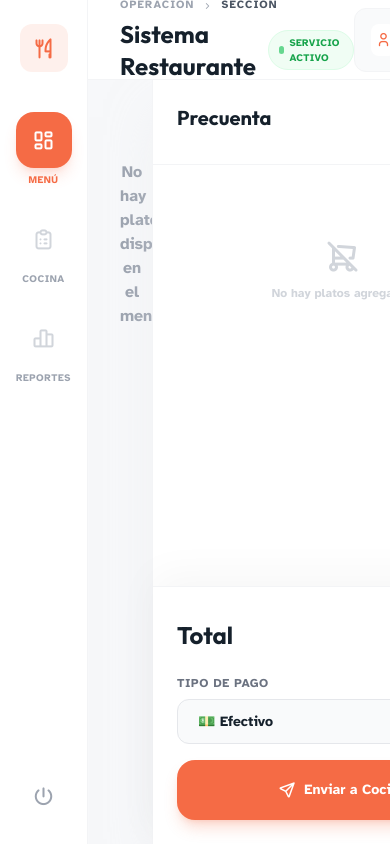
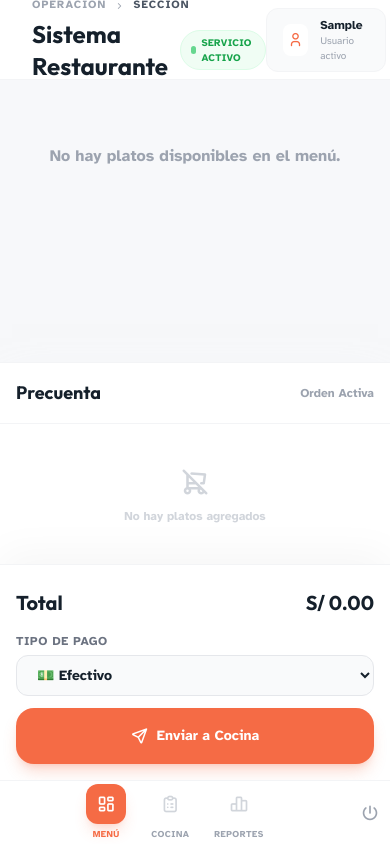
Before and after one commit to JosePizarro1/sistema-restaurante, a Django app: page / in a window 390 px wide. Run offline with Django 5.2, Linux system fonts and the light colour scheme; the visitor is signed in with stand-in values (Sample User, id 1); data that the repository does not hold is empty; some libraries are stand-ins or nearby versions.

Commit message:
feat: soporte 100% responsive en Login, Sidebar (Bottom Nav en mobile), POS, Cocina y Reportes

```diff
--- a/templates/base.html
+++ b/templates/base.html
@@ -34,18 +34,18 @@
 <body class="bg-[#F7F8FA] h-screen w-full font-['Atkinson_Hyperlegible'] text-[#15202B] overflow-hidden">
 
     {% if user.is_authenticated %}
-    <div class="flex h-screen w-full overflow-hidden">
-        <!-- Sidebar Reutilizable -->
+    <div class="flex flex-col lg:flex-row h-screen w-full overflow-hidden">
+        <!-- Sidebar Reutilizable (Responsive) -->
         {% include 'includes/sidebar.html' %}
 
         <!-- Área Principal de Contenido -->
-        <main class="flex-1 flex flex-col overflow-hidden">
+        <main class="flex-1 flex flex-col overflow-hidden pb-16 lg:pb-0">
             <!-- Header Reutilizable -->
             {% include 'includes/header.html' %}
 
             <!-- Mensajes del Sistema -->
             {% if messages %}
-                <div class="px-8 pt-4">
+                <div class="px-4 lg:px-8 pt-4">
                     {% for message in messages %}
                         <div class="p-4 mb-2 rounded-xl text-sm font-bold flex items-center justify-between {% if message.tags == 'success' %}bg-green-100 text-green-800 border border-green-200{% else %}bg-blue-100 text-blue-800 border border-blue-200{% endif %}">
                             <span>{{ message }}</span>
--- a/templates/includes/sidebar.html
+++ b/templates/includes/sidebar.html
@@ -1,39 +1,44 @@
-<!-- Sidebar Lateral -->
-<aside class="w-[88px] h-full bg-white border-r border-gray-100 flex flex-shrink-0 flex-col items-center py-6 gap-8 z-20">
-    <div class="w-12 h-12 bg-primary-light rounded-xl flex items-center justify-center text-primary-custom mb-2">
+<!-- Sidebar Lateral (Responsive: Menú inferior flotante en móviles/tablets pequeñas y Sidebar fijo en laptops/desktops) -->
+<aside class="w-full lg:w-[88px] h-16 lg:h-full bg-white border-t lg:border-t-0 lg:border-r border-gray-100 flex flex-row lg:flex-col items-center justify-around lg:justify-start py-2 lg:py-6 gap-0 lg:gap-8 z-50 fixed lg:relative bottom-0 left-0">
+    <!-- Brand Logo (Solo en Desktop) -->
+    <div class="hidden lg:flex w-12 h-12 bg-primary-light rounded-xl items-center justify-center text-primary-custom mb-2">
         <i class="ti ti-tools-kitchen-2 text-2xl"></i>
     </div>
-    <nav class="flex flex-col gap-6 flex-1">
+
+    <!-- Nav Items -->
+    <nav class="flex flex-row lg:flex-col gap-6 lg:gap-6 flex-1 justify-center lg:justify-start items-center">
         <a class="nav-item flex flex-col items-center gap-1 group text-decoration-none" href="{% url 'pos' %}">
-            <div class="w-14 h-14 {% if request.resolver_match.url_name == 'pos' %}bg-primary-custom text-white shadow-lg shadow-[#F56B45]/20{% else %}text-gray-300 group-hover:bg-gray-50{% endif %} rounded-[18px] flex items-center justify-center transition-all">
-                <i class="ti ti-layout-dashboard text-2xl"></i>
+            <div class="w-10 h-10 lg:w-14 lg:h-14 {% if request.resolver_match.url_name == 'pos' %}bg-primary-custom text-white shadow-lg shadow-[#F56B45]/20{% else %}text-gray-300 group-hover:bg-gray-50{% endif %} rounded-xl lg:rounded-[18px] flex items-center justify-center transition-all">
+                <i class="ti ti-layout-dashboard text-xl lg:text-2xl"></i>
             </div>
-            <span class="text-[10px] font-bold uppercase tracking-wider {% if request.resolver_match.url_name == 'pos' %}text-primary-custom{% else %}text-gray-400 group-hover:text-gray-600{% endif %}">
+            <span class="text-[9px] lg:text-[10px] font-bold uppercase tracking-wider {% if request.resolver_match.url_name == 'pos' %}text-primary-custom{% else %}text-gray-400 group-hover:text-gray-600{% endif %}">
                 Menú
             </span>
         </a>
         <a class="nav-item flex flex-col items-center gap-1 group text-decoration-none" href="{% url 'cocina' %}">
-            <div class="w-14 h-14 {% if request.resolver_match.url_name == 'cocina' %}bg-primary-custom text-white shadow-lg shadow-[#F56B45]/20{% else %}text-gray-300 group-hover:bg-gray-50{% endif %} rounded-[18px] flex items-center justify-center transition-all">
-                <i class="ti ti-clipboard-list text-2xl"></i>
+            <div class="w-10 h-10 lg:w-14 lg:h-14 {% if request.resolver_match.url_name == 'cocina' %}bg-primary-custom text-white shadow-lg shadow-[#F56B45]/20{% else %}text-gray-300 group-hover:bg-gray-50{% endif %} rounded-xl lg:rounded-[18px] flex items-center justify-center transition-all">
+                <i class="ti ti-clipboard-list text-xl lg:text-2xl"></i>
             </div>
-            <span class="text-[10px] font-bold uppercase tracking-wider {% if request.resolver_match.url_name == 'cocina' %}text-primary-custom{% else %}text-gray-400 group-hover:text-gray-600{% endif %}">
+            <span class="text-[9px] lg:text-[10px] font-bold uppercase tracking-wider {% if request.resolver_match.url_name == 'cocina' %}text-primary-custom{% else %}text-gray-400 group-hover:text-gray-600{% endif %}">
                 Cocina
             </span>
         </a>
         <a class="nav-item flex flex-col items-center gap-1 group text-decoration-none" href="{% url 'reportes' %}">
-            <div class="w-14 h-14 {% if request.resolver_match.url_name == 'reportes' %}bg-primary-custom text-white shadow-lg shadow-[#F56B45]/20{% else %}text-gray-300 group-hover:bg-gray-50{% endif %} rounded-[18px] flex items-center justify-center transition-all">
-                <i class="ti ti-chart-bar text-2xl"></i>
+            <div class="w-10 h-10 lg:w-14 lg:h-14 {% if request.resolver_match.url_name == 'reportes' %}bg-primary-custom text-white shadow-lg shadow-[#F56B45]/20{% else %}text-gray-300 group-hover:bg-gray-50{% endif %} rounded-xl lg:rounded-[18px] flex items-center justify-center transition-all">
+                <i class="ti ti-chart-bar text-xl lg:text-2xl"></i>
             </div>
-            <span class="text-[10px] font-bold uppercase tracking-wider {% if request.resolver_match.url_name == 'reportes' %}text-primary-custom{% else %}text-gray-400 group-hover:text-gray-600{% endif %}">
+            <span class="text-[9px] lg:text-[10px] font-bold uppercase tracking-wider {% if request.resolver_match.url_name == 'reportes' %}text-primary-custom{% else %}text-gray-400 group-hover:text-gray-600{% endif %}">
                 Reportes
             </span>
         </a>
     </nav>
-    <div class="mt-auto flex flex-col items-center gap-4">
+
+    <!-- Logout -->
+    <div class="lg:mt-auto flex flex-col items-center gap-4">
         <form action="{% url 'logout' %}" method="post" class="d-inline">
             {% csrf_token %}
-            <button type="submit" class="w-12 h-12 text-gray-400 rounded-xl flex items-center justify-center hover:bg-red-50 hover:text-red-500 transition-colors border-0 bg-transparent" title="Cerrar sesión">
-                <i class="ti ti-power text-2xl"></i>
+            <button type="submit" class="w-10 h-10 lg:w-12 lg:h-12 text-gray-400 rounded-xl flex items-center justify-center hover:bg-red-50 hover:text-red-500 transition-colors border-0 bg-transparent" title="Cerrar sesión">
+                <i class="ti ti-power text-xl lg:text-2xl"></i>
             </button>
         </form>
     </div>
--- a/templates/pos.html
+++ b/templates/pos.html
@@ -5,25 +5,25 @@
 {% block page_title %}Menú de Platos{% endblock %}
 
 {% block content %}
-<div class="flex h-full w-full overflow-hidden">
+<div class="flex flex-col lg:flex-row h-full w-full overflow-hidden">
     <!-- Sección de Menú y Platos -->
-    <div class="flex-1 overflow-y-auto custom-scrollbar p-8">
+    <div class="flex-1 overflow-y-auto custom-scrollbar p-4 lg:p-8">
         <div class="max-w-4xl mx-auto">
-            <!-- Grid de Platos -->
-            <div class="grid grid-cols-2 gap-6 pb-12">
+            <!-- Grid de Platos (Responsive: 1 col en móviles, 2 en tablets/desktops) -->
+            <div class="grid grid-cols-1 sm:grid-cols-2 gap-4 lg:gap-6 pb-12">
                 {% for plato in platos %}
-                <div class="dish-card bg-white rounded-[20px] border border-gray-100 overflow-hidden group hover:shadow-xl hover:shadow-gray-200/40 transition-all duration-300 flex flex-col justify-between p-6">
+                <div class="dish-card bg-white rounded-[20px] border border-gray-100 overflow-hidden group hover:shadow-xl hover:shadow-gray-200/40 transition-all duration-300 flex flex-col justify-between p-5 lg:p-6">
                     <div>
                         <div class="flex justify-between items-start mb-2">
-                            <h3 class="font-['Outfit'] font-bold text-lg leading-tight">{{ plato.nombre }}</h3>
+                            <h3 class="font-['Outfit'] font-bold text-base lg:text-lg leading-tight">{{ plato.nombre }}</h3>
                             <span class="px-2.5 py-1 bg-primary-light text-primary-custom text-xs font-bold rounded-lg">Fijo</span>
                         </div>
                         <p class="text-xs text-gray-400 mb-4">Plato listo para servicio rápido.</p>
                     </div>
                     <div class="flex justify-between items-center pt-4 border-t border-gray-50">
-                        <span class="text-[#15202B] font-bold text-xl font-['Outfit']">S/ {{ plato.precio }}</span>
-                        <button onclick="agregarAlCarrito({{ plato.id }}, '{{ plato.nombre }}', {{ plato.precio }})" class="w-12 h-12 bg-gray-50 text-[#15202B] rounded-xl flex items-center justify-center hover:bg-primary-custom hover:text-white transition-all transform active:scale-95 border border-gray-100 shadow-xs">
-                            <i class="ti ti-plus text-xl"></i>
+                        <span class="text-[#15202B] font-bold text-lg lg:text-xl font-['Outfit']">S/ {{ plato.precio }}</span>
+                        <button onclick="agregarAlCarrito({{ plato.id }}, '{{ plato.nombre }}', {{ plato.precio }})" class="w-10 h-10 lg:w-12 lg:h-12 bg-gray-50 text-[#15202B] rounded-xl flex items-center justify-center hover:bg-primary-custom hover:text-white transition-all transform active:scale-95 border border-gray-100 shadow-xs">
+                            <i class="ti ti-plus text-lg lg:text-xl"></i>
                         </button>
                     </div>
                 </div>
@@ -36,44 +36,44 @@
         </div>
     </div>
 
-    <!-- Panel de Precuenta / Comanda Lateral -->
-    <aside class="w-[380px] h-full bg-white border-l border-gray-100 flex flex-col flex-shrink-0 z-30 shadow-2xl shadow-gray-200/50">
-        <div class="p-6 border-b border-gray-100 flex-shrink-0">
-            <div class="flex items-center justify-between mb-2">
-                <h2 class="text-xl font-['Outfit'] font-bold">Precuenta</h2>
+    <!-- Panel de Precuenta / Comanda Lateral (Responsive: Abajo en móviles, Columna lateral en Laptops) -->
+    <aside class="w-full lg:w-[380px] h-auto lg:h-full bg-white border-t lg:border-t-0 lg:border-l border-gray-100 flex flex-col flex-shrink-0 z-30 shadow-2xl shadow-gray-200/50">
+        <div class="p-4 lg:p-6 border-b border-gray-100 flex-shrink-0">
+            <div class="flex items-center justify-between">
+                <h2 class="text-lg lg:text-xl font-['Outfit'] font-bold">Precuenta</h2>
                 <span class="text-xs font-bold text-gray-400">Orden Activa</span>
             </div>
         </div>
 
         <!-- Lista de Items en Orden -->
-        <div class="flex-1 overflow-y-auto p-6 space-y-4 custom-scrollbar" id="carrito-body">
+        <div class="max-h-60 lg:max-h-none lg:flex-1 overflow-y-auto p-4 lg:p-6 space-y-3 lg:space-y-4 custom-scrollbar" id="carrito-body">
             <!-- Carga dinámica vía JS -->
         </div>
 
         <!-- Resumen de Pago y Envío -->
-        <div class="p-6 bg-white border-t border-gray-100 shadow-[0_-10px_40px_rgba(0,0,0,0.04)] flex-shrink-0">
-            <div class="space-y-3 mb-6">
-                <div class="flex justify-between text-2xl font-['Outfit'] font-bold pt-2">
+        <div class="p-4 lg:p-6 bg-white border-t border-gray-100 shadow-[0_-10px_40px_rgba(0,0,0,0.04)] flex-shrink-0">
+            <div class="space-y-3 mb-4 lg:mb-6">
+                <div class="flex justify-between text-xl lg:text-2xl font-['Outfit'] font-bold pt-2">
                     <span>Total</span>
                     <span class="text-[#15202B]" id="total-monto">S/ 0.00</span>
                 </div>
             </div>
 
-            <form method="post" id="form-orden" class="space-y-4">
+            <form method="post" id="form-orden" class="space-y-3 lg:space-y-4">
                 {% csrf_token %}
                 <input type="hidden" name="items_json" id="items_json">
 
                 <div>
-                    <label class="block text-xs font-bold uppercase tracking-wider text-gray-500 mb-2">Tipo de Pago</label>
-                    <select name="metodo_pago" class="w-full bg-gray-50 border border-gray-200 rounded-xl py-3 px-4 text-sm font-bold focus:outline-none focus:ring-2 focus:ring-primary-custom">
+                    <label class="block text-xs font-bold uppercase tracking-wider text-gray-500 mb-1.5">Tipo de Pago</label>
+                    <select name="metodo_pago" class="w-full bg-gray-50 border border-gray-200 rounded-xl py-2.5 lg:py-3 px-4 text-sm font-bold focus:outline-none focus:ring-2 focus:ring-primary-custom">
                         <option value="EFECTIVO" selected>💵 Efectivo</option>
                         <option value="YAPE">📱 Yape / Plin</option>
                         <option value="TRANSFERENCIA">🏦 Transferencia</option>
                     </select>
                 </div>
 
-                <button type="button" onclick="enviarOrden()" class="w-full btn-primary-custom py-4 rounded-[18px] font-bold text-sm shadow-lg shadow-[#F56B45]/25 hover:shadow-xl transition-all flex items-center justify-center gap-2 cursor-pointer">
-                    <i class="ti ti-[#F56B45] ti-send text-lg"></i>
+                <button type="button" onclick="enviarOrden()" class="w-full btn-primary-custom py-3.5 lg:py-4 rounded-[18px] font-bold text-sm shadow-lg shadow-[#F56B45]/25 hover:shadow-xl transition-all flex items-center justify-center gap-2 cursor-pointer">
+                    <i class="ti ti-send text-lg"></i>
                     <span>Enviar a Cocina</span>
                 </button>
             </form>
@@ -114,8 +114,8 @@
 
         if (carrito.length === 0) {
             body.innerHTML = `
-                <div class="text-center py-12 text-gray-300">
-                    <i class="ti ti-shopping-cart-off text-4xl mb-2 block"></i>
+                <div class="text-center py-6 lg:py-12 text-gray-300">
+                    <i class="ti ti-shopping-cart-off text-3xl lg:text-4xl mb-2 block"></i>
                     <p class="text-xs font-bold">No hay platos agregados</p>
                 </div>
             `;
@@ -126,16 +126,16 @@
                 body.innerHTML += `
                     <div class="flex items-center justify-between p-3 bg-gray-50 border border-gray-100 rounded-xl">
                         <div class="flex-1 pr-2">
-                            <h4 class="text-sm font-bold text-[#15202B] mb-0">${item.nombre}</h4>
-                            <span class="text-xs text-gray-400">S/ ${item.precio.toFixed(2)} c/u</span>
+                            <h4 class="text-xs lg:text-sm font-bold text-[#15202B] mb-0">${item.nombre}</h4>
+                            <span class="text-[11px] text-gray-400">S/ ${item.precio.toFixed(2)} c/u</span>
                         </div>
                         <div class="flex items-center gap-2">
                             <div class="flex items-center bg-white border border-gray-200 rounded-lg p-1">
-                                <button onclick="cambiarCantidad(${item.id}, -1)" class="w-6 h-6 flex items-center justify-center text-gray-400 hover:text-black">-</button>
-                                <span class="w-6 text-center text-xs font-bold">${item.cantidad}</span>
-                                <button onclick="cambiarCantidad(${item.id}, 1)" class="w-6 h-6 flex items-center justify-center text-gray-400 hover:text-black">+</button>
+                                <button onclick="cambiarCantidad(${item.id}, -1)" class="w-5 h-5 flex items-center justify-center text-gray-400 hover:text-black">-</button>
+                                <span class="w-5 text-center text-xs font-bold">${item.cantidad}</span>
+                                <button onclick="cambiarCantidad(${item.id}, 1)" class="w-5 h-5 flex items-center justify-center text-gray-400 hover:text-black">+</button>
                             </div>
-                            <span class="text-sm font-bold w-16 text-end">S/ ${subtotal.toFixed(2)}</span>
+                            <span class="text-xs lg:text-sm font-bold w-14 lg:w-16 text-end">S/ ${subtotal.toFixed(2)}</span>
                         </div>
                     </div>
                 `;
```
Also changed, not shown: templates/login.html (+28 -29 lines).
